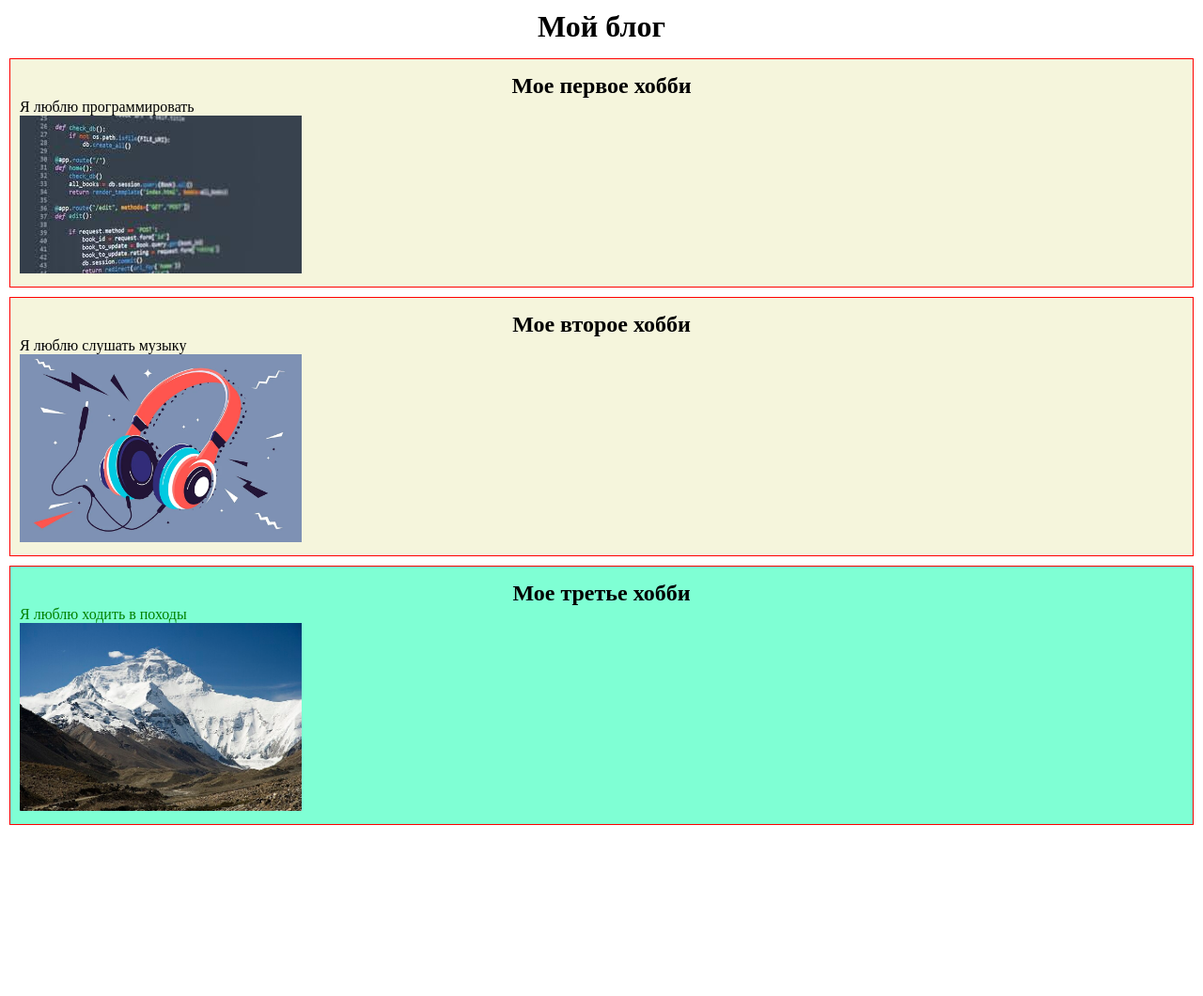
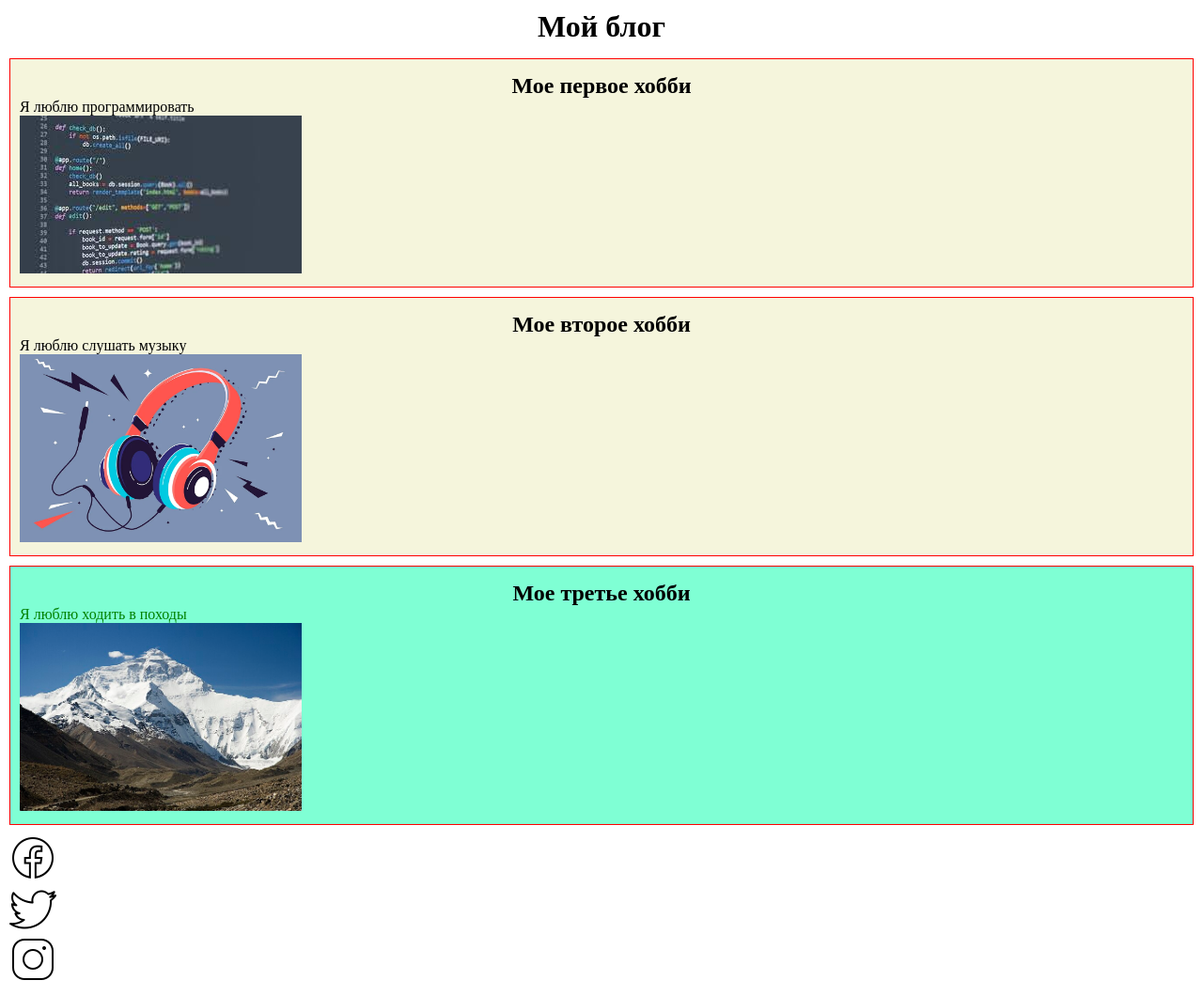
Before and after one commit to DmitriDjourov/lessons_300523-m, a plain HTML site: page lesson_2/index.html in a window 1280 px wide. Shown: the whole page at 94% size. Before the commit the page ends 898 px from the top, so only its background shows below. Drawn offline with Linux system fonts and the light colour scheme.

Commit message:
Add lesson 2

```diff
--- a/lesson_2/css/style.css
+++ b/lesson_2/css/style.css
@@ -73,3 +73,11 @@ h1 {
 .container-3 p {
     color: green;
 }
+
+.social-links a {
+    /* Меняем тип элемента на блочный */
+    /* блочный - block */
+    /* строчный - inline */
+    display: block;
+    width: 50px;
+}
--- a/lesson_2/index.html
+++ b/lesson_2/index.html
@@ -29,5 +29,20 @@
         <p>Я люблю ходить в походы</p>
         <img src="./media/mountains.jpg" alt="mountains">
     </div>
+
+    <div class="social-links">
+        <!-- <a href="#">Facebook</a>
+        <a href="#">Twitter</a>
+        <a href="#">Instagram</a> -->
+        <a href="#">
+            <img src="./media/facebook.png" alt="facebook">
+        </a>
+        <a href="#">
+            <img src="./media/twitter.png" alt="twitter">
+        </a>
+        <a href="#">
+            <img src="./media/instagram.png" alt="instagram">
+        </a>
+    </div>
 </body>
 </html>
```
Also changed, not shown: lesson_2/media/facebook.png (added), lesson_2/media/instagram.png (added), lesson_2/media/twitter.png (added).
